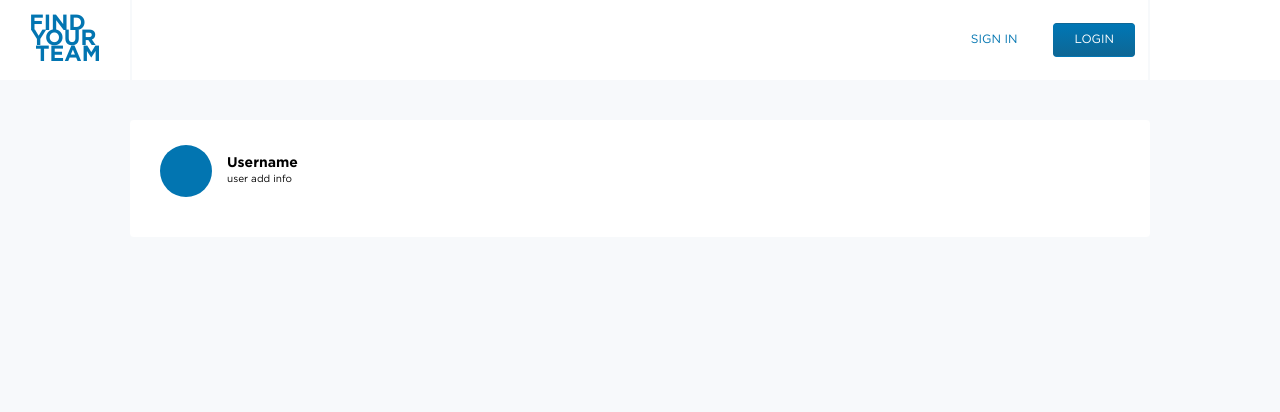
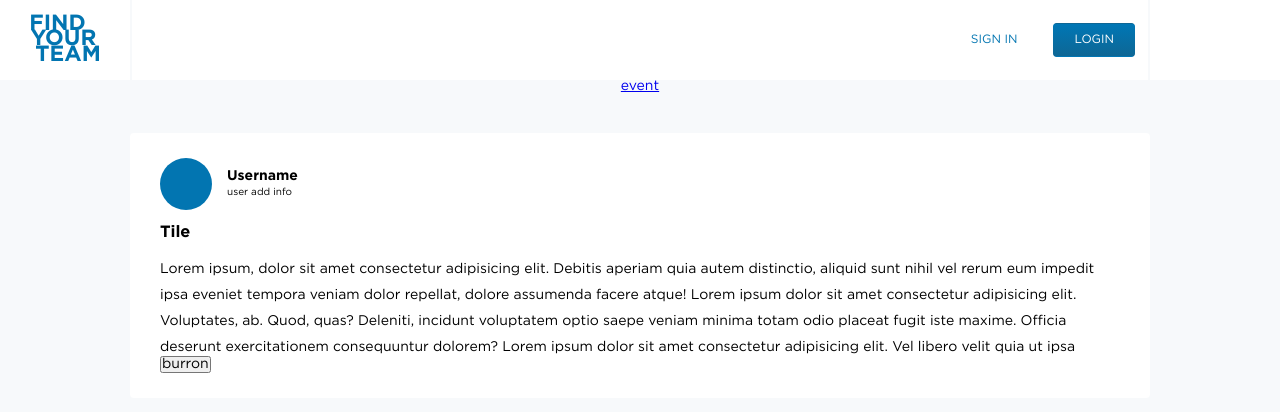
Before and after one commit to dubikvlad/FindYourTeam, a Next.js app in the folder client/: page /event in a window 1280 px wide. Shown: the top 412 px of the page. Built offline with nearby package versions, Linux system fonts and the light colour scheme.

Commit message:
Added styledText and StyledTitle changed event page

```diff
--- /dev/null
+++ b/client/features/components/LinksDev/Links.tsx
@@ -0,0 +1,28 @@
+import React from 'react'
+import styled from 'styled-components'
+import Link from 'next/link'
+
+export default function LinksDev() {
+  return (
+    <Links>
+      <Link href={'/event'}>
+        <a>event</a>
+      </Link>
+    </Links>
+  )
+}
+
+const Links = styled.div`
+  display: flex;
+  justify-content: center;
+  align-items: center;
+  flex-wrap: wrap;
+
+  a {
+    margin-right: 10px;
+
+    &:last-child {
+      margin-right: 0;
+    }
+  }
+`
--- /dev/null
+++ b/client/features/components/LinksDev/index.ts
@@ -0,0 +1 @@
+export { default } from './Links'
--- a/client/features/pages/Event/Event.tsx
+++ b/client/features/pages/Event/Event.tsx
@@ -1,8 +1,27 @@
-import React from 'react'
-import { StyledPage, StyledContainer } from '@/features/src/styledComponents'
+import React, { useState, useRef, useEffect } from 'react'
+import {
+  StyledPage,
+  StyledContainer,
+  StyledTitle,
+  StyledText,
+} from '@/features/src/styledComponents'
 import styled from 'styled-components'
 
 export default function Event() {
+  const [isOpen, setIsOpen] = useState(false)
+  const text = useRef() as React.MutableRefObject<HTMLInputElement>
+
+  console.log('text.current', text.current)
+
+  useEffect(() => {
+    if (isOpen) {
+      text.current.style.maxHeight = text.current.scrollHeight + 'px'
+    } else {
+      text.current.style.maxHeight = '100px'
+    }
+  }, [text.current, isOpen])
+
+
   return (
     <StyledPage>
       <StyledContainer>
@@ -14,9 +33,34 @@ export default function Event() {
           </UserData>
         </User>
         <EventWrapper>
-            <div>
-
-            </div>
+          <StyledTitle type="h3" mb={15}>
+            Tile
+          </StyledTitle>
+          <div>
+            <StyledText size={14} ref={text}>
+              Lorem ipsum, dolor sit amet consectetur adipisicing elit. Debitis
+              aperiam quia autem distinctio, aliquid sunt nihil vel rerum eum
+              impedit ipsa eveniet tempora veniam dolor repellat, dolore
+              assumenda facere atque! Lorem ipsum dolor sit amet consectetur
+              adipisicing elit. Voluptates, ab. Quod, quas? Deleniti, incidunt
+              voluptatem optio saepe veniam minima totam odio placeat fugit iste
+              maxime. Officia deserunt exercitationem consequuntur dolorem?
+              Lorem ipsum dolor sit amet consectetur adipisicing elit. Vel
+              libero velit quia ut ipsa consequatur labore eos placeat
+              voluptatum! Assumenda doloribus a perspiciatis dolor quidem
+              tempore impedit culpa placeat alias. Lorem ipsum dolor, sit amet
+              consectetur adipisicing elit. Tempora harum voluptatibus magni
+              soluta quos voluptates debitis, autem, placeat doloribus et
+              quibusdam. Vel minus commodi tempore eius cum unde, dicta dolorem!
+            </StyledText>
+            <button
+              onClick={() => {
+                setIsOpen(!isOpen)
+              }}
+            >
+              burron
+            </button>
+          </div>
         </EventWrapper>
       </StyledContainer>
     </StyledPage>
--- /dev/null
+++ b/client/features/src/styledComponents/StyledText/StyledText.tsx
@@ -0,0 +1,82 @@
+import styled from 'styled-components'
+
+type TextProps = {
+  size?: number
+  small?: boolean
+  large?: boolean
+  verysmall?: boolean
+  bold?: boolean
+  lh?: number
+  mt?: number
+  ml?: number
+  mr?: number
+  mb?: number
+  pt?: number
+  pl?: number
+  pr?: number
+  pb?: number
+  maxWidth?: number | string
+  maxHeight?: any
+  height?: any
+  align?: 'left' | 'center' | 'right'
+  textColor?: string
+  style?: any
+  className?: any
+}
+
+export const Text = styled.p<TextProps>`
+  font-family: ${(p) => p.theme.fonts.Gotham};
+  font-size: ${({
+    size = null,
+    small = false,
+    large = false,
+    verysmall = false,
+  }) =>
+    size
+      ? `${size}px`
+      : verysmall
+      ? '12px'
+      : small
+      ? '14px'
+      : large
+      ? '18px'
+      : '16px'};
+  font-weight: ${({ bold = false }) => (bold ? 'bold' : 'normal')};
+  color: ${({ textColor = null, theme = null }) =>
+    textColor ?? theme?.colors.black};
+  line-height: ${({ lh = null, small = false, verysmall = false }) =>
+    lh ? `${lh}px` : small ? '21px' : verysmall ? '19.5px' : '26px'};
+  text-align: ${({ align = 'left' }) =>
+    align === 'center' ? 'center' : align === 'right' ? 'right' : 'left'};
+  ${({ mt }) => mt && `margin-top: ${mt}px;`}
+  ${({ ml }) => ml && `margin-left: ${ml}px;`}
+  ${({ mr }) => mr && `margin-right: ${mr}px;`}
+  ${({ mb }) => mb && `margin-bottom: ${mb}px;`}
+  ${({ pt }) => pt && `padding-top: ${pt}px;`}
+  ${({ pl }) => pl && `padding-left: ${pl}px;`}
+  ${({ pr }) => pr && `padding-right: ${pr}px;`}
+  ${({ pb }) => pb && `padding-bottom: ${pb}px;`}
+  ${({ maxWidth = null }) =>
+    maxWidth !== null
+      ? typeof maxWidth === 'number'
+        ? `max-width: ${maxWidth}px;`
+        : `max-width: ${maxWidth};`
+      : null}
+    ${({ maxHeight = null }) =>
+    maxHeight !== null
+      ? typeof maxHeight === 'number'
+        ? `max-height: ${maxHeight}px;`
+        : `max-height: ${maxHeight};`
+      : null}
+
+    ${({ height = null }) =>
+    height !== null
+      ? typeof height === 'number'
+        ? `height: ${height}px;`
+        : `height: ${height};`
+      : null}
+    transition: all 0.5s;
+  overflow: hidden;
+`
+
+export default Text
--- /dev/null
+++ b/client/features/src/styledComponents/StyledText/index.ts
@@ -0,0 +1 @@
+export { default } from './StyledText'
--- a/client/features/src/styledComponents/StyledTitle/Title.tsx
+++ b/client/features/src/styledComponents/StyledTitle/Title.tsx
@@ -2,9 +2,8 @@ import styled from 'styled-components'
 import { FC } from 'react'
 
 type TextProps = {
-  type?: 'h1' | 'h2' | 'h3' | 'h4' | 'h5' | 'h6' | null
+  type?: 'h1' | 'h2' | 'h3' | 'h4' | 'h5' | 'h6'
   bold?: boolean
-  lh?: number
   mt?: number
   ml?: number
   mr?: number
@@ -19,16 +18,45 @@ type TextProps = {
   children: any
 }
 
-export default function Text({ type, children = null }: TextProps) {
-  {
-    switch (type) {
-      case 'h1':
-        return <h1>{children}</h1>
-    }
-  }
+export default function Text({
+  type = 'h6',
+  children = null,
+  bold = true,
+  mt,
+  ml,
+  mr,
+  mb,
+  pt,
+  pl,
+  pr,
+  pb,
+  maxWidth,
+  align,
+  textColor,
+}: TextProps) {
+  return (
+    <TextStyle
+      as={type}
+      type={type}
+      bold={bold}
+      mt={mt}
+      ml={ml}
+      mr={mr}
+      mb={mb}
+      pt={pt}
+      pl={pl}
+      pr={pr}
+      pb={pb}
+      maxWidth={maxWidth}
+      align={align}
+      textColor={textColor}
+    >
+      {children}
+    </TextStyle>
+  )
 }
 const TextStyle = styled.p<TextProps>`
-  font-family: ${(p) => p.theme.fonts.Gotham};
+  font-family: ${({ theme }) => theme.fonts.Gotham};
   font-weight: ${({ bold = false }) => (bold ? 'bold' : 'normal')};
   color: ${({ textColor = null, theme = null }) =>
     textColor ?? theme?.colors.black};
@@ -49,5 +77,3 @@ const TextStyle = styled.p<TextProps>`
         : `max-width: ${maxWidth};`
       : null}
 `
-
-// export default Text
--- a/client/features/src/styledComponents/index.ts
+++ b/client/features/src/styledComponents/index.ts
@@ -1,3 +1,5 @@
 export { default as StyledButton } from './StyledButton'
 export { default as StyledPage } from './StyledPage'
 export { default as StyledContainer } from './StyledContainer'
+export { default as StyledTitle } from './StyledTitle'
+export { default as StyledText } from './StyledText'
--- a/client/pages/_app.tsx
+++ b/client/pages/_app.tsx
@@ -5,12 +5,14 @@ import { ThemeProvider } from 'styled-components'
 import Header from '@/features/components/Header'
 import GlobalStyles from '@/features/src/styles/global'
 import theme from '@/features/src/styles/theme'
+import LinksDev from '@/features/components/LinksDev'
 
 function MyApp({ Component, pageProps }: AppProps) {
   return (
     <ThemeProvider theme={theme}>
       <GlobalStyles />
       <Header />
+      <LinksDev/>
       <Component {...pageProps} />
     </ThemeProvider>
   )
```
